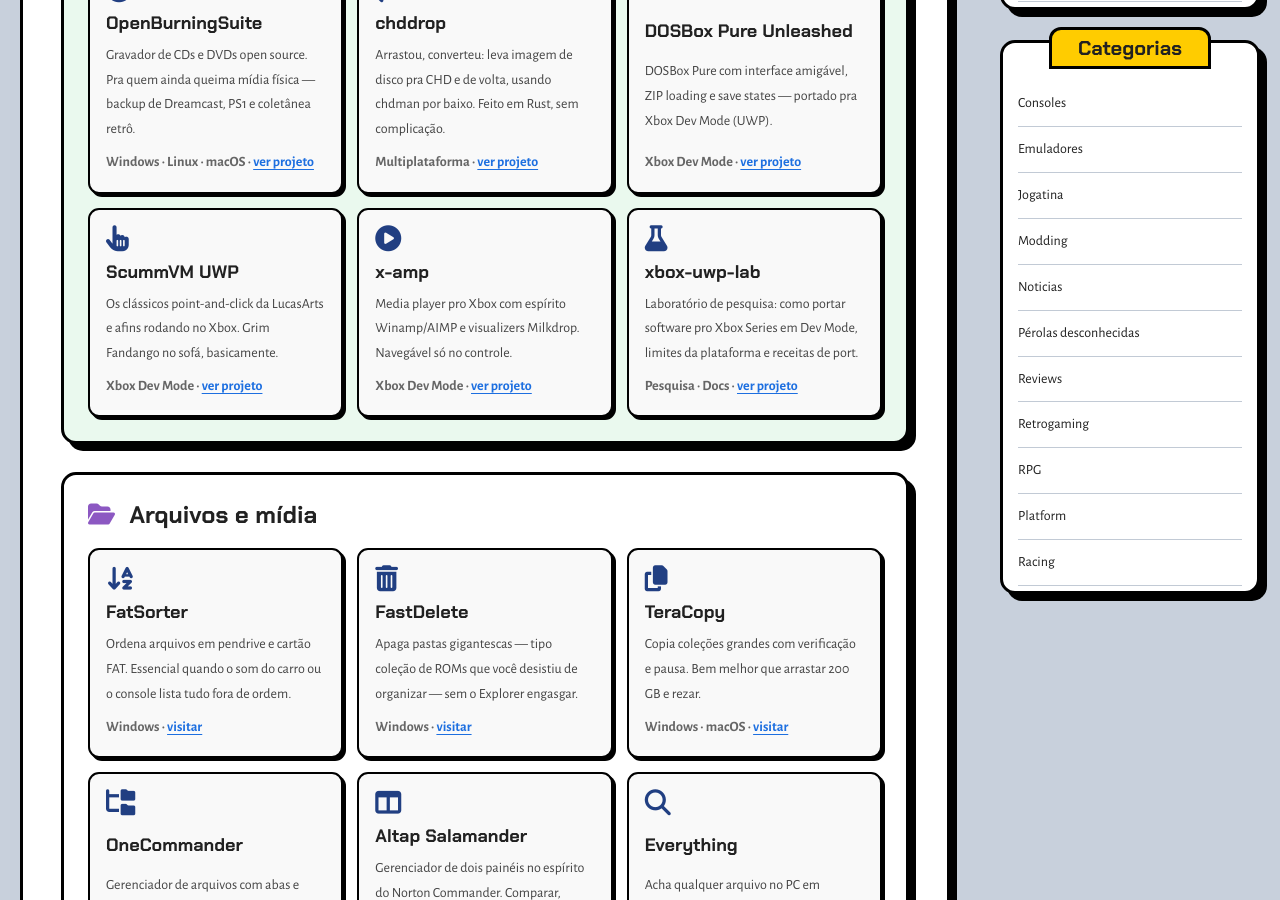
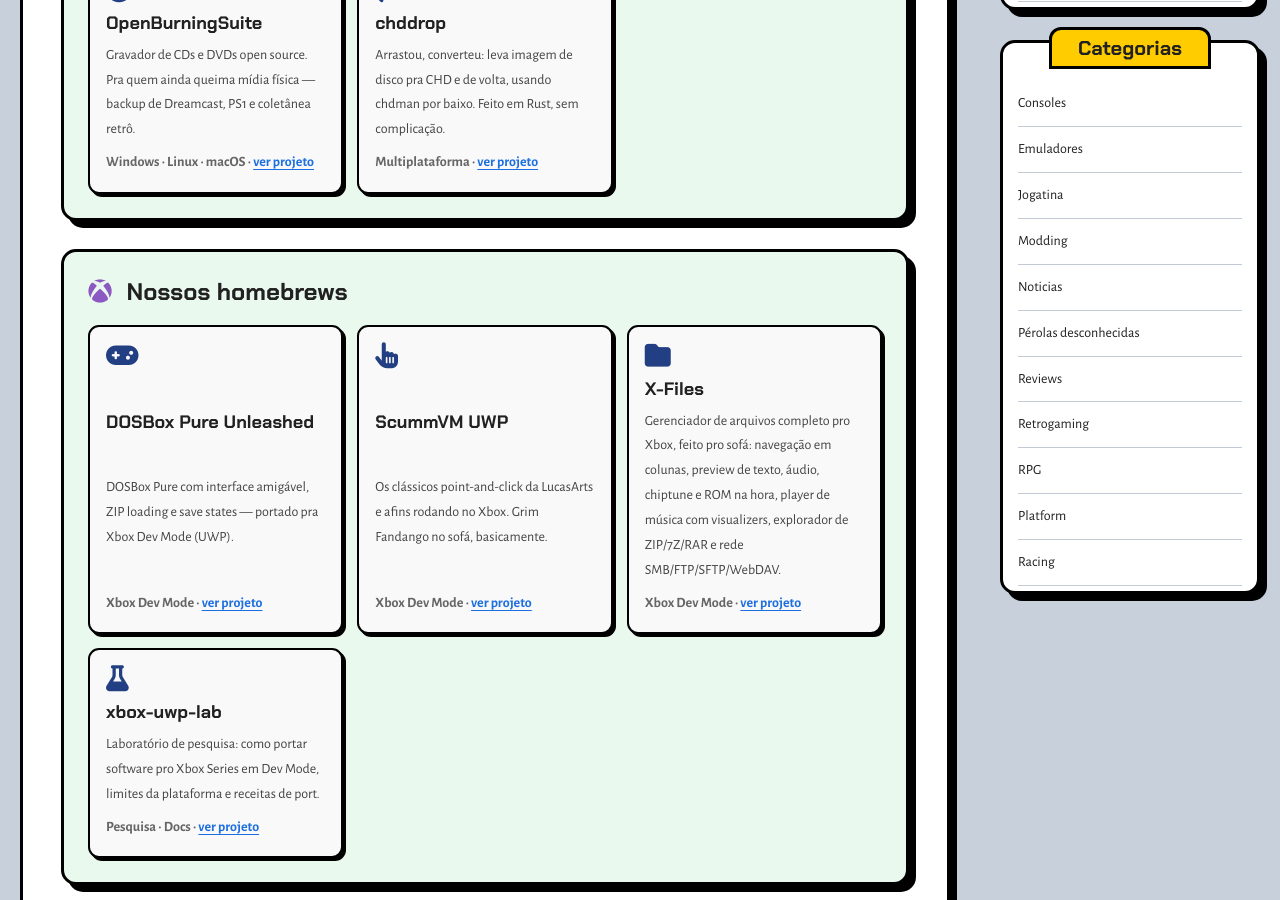
Before and after one commit to marcelofrau/trespordez, a Jekyll site: the page built from _pages/softwares.md, in a window 1280 px wide and 900 px high, scrolled down 1096 px. Built offline with Jekyll 4.4.1, drawn with Linux system fonts in a browser that asks for light colours; comment, search, counter and statistics services are not loaded.

Commit message:
feat: split own software into softwares and homebrews, add X-Files, drop x-amp

```diff
--- a/_pages/softwares.md
+++ b/_pages/softwares.md
@@ -15,9 +15,12 @@
 <a href="https://github.com/tres-por-dez/gamelistify/" class="software-card"><i class="fa-solid fa-list-check" aria-hidden="true"></i><strong>Gamelistify</strong><span>Editor de gamelists.xml pra deixar a biblioteca do EmulationStation/RetroPie organizada sem editar XML na mão.</span><small>Windows · Linux · <span class="card-link">ver projeto</span></small></a>
 <a href="https://github.com/marcelofrau/OpenBurningSuite" class="software-card"><i class="fa-solid fa-compact-disc" aria-hidden="true"></i><strong>OpenBurningSuite</strong><span>Gravador de CDs e DVDs open source. Pra quem ainda queima mídia física — backup de Dreamcast, PS1 e coletânea retrô.</span><small>Windows · Linux · macOS · <span class="card-link">ver projeto</span></small></a>
 <a href="https://github.com/marcelofrau/chddrop" class="software-card"><i class="fa-solid fa-right-left" aria-hidden="true"></i><strong>chddrop</strong><span>Arrastou, converteu: leva imagem de disco pra CHD e de volta, usando chdman por baixo. Feito em Rust, sem complicação.</span><small>Multiplataforma · <span class="card-link">ver projeto</span></small></a>
+</div></section>
+
+<section class="software-section software-own"><h2><i class="fa-brands fa-xbox" aria-hidden="true"></i> Nossos homebrews</h2><div class="software-grid">
 <a href="https://github.com/marcelofrau/dosbox-pure-unleashed" class="software-card"><i class="fa-solid fa-gamepad" aria-hidden="true"></i><strong>DOSBox Pure Unleashed</strong><span>DOSBox Pure com interface amigável, ZIP loading e save states — portado pra Xbox Dev Mode (UWP).</span><small>Xbox Dev Mode · <span class="card-link">ver projeto</span></small></a>
 <a href="https://github.com/marcelofrau/scummvm-uwp" class="software-card"><i class="fa-solid fa-hand-pointer" aria-hidden="true"></i><strong>ScummVM UWP</strong><span>Os clássicos point-and-click da LucasArts e afins rodando no Xbox. Grim Fandango no sofá, basicamente.</span><small>Xbox Dev Mode · <span class="card-link">ver projeto</span></small></a>
-<a href="https://github.com/marcelofrau/x-amp" class="software-card"><i class="fa-solid fa-circle-play" aria-hidden="true"></i><strong>x-amp</strong><span>Media player pro Xbox com espírito Winamp/AIMP e visualizers Milkdrop. Navegável só no controle.</span><small>Xbox Dev Mode · <span class="card-link">ver projeto</span></small></a>
+<a href="https://github.com/marcelofrau/x-files-uwp" class="software-card"><i class="fa-solid fa-folder" aria-hidden="true"></i><strong>X-Files</strong><span>Gerenciador de arquivos completo pro Xbox, feito pro sofá: navegação em colunas, preview de texto, áudio, chiptune e ROM na hora, player de música com visualizers, explorador de ZIP/7Z/RAR e rede SMB/FTP/SFTP/WebDAV.</span><small>Xbox Dev Mode · <span class="card-link">ver projeto</span></small></a>
 <a href="https://github.com/marcelofrau/xbox-uwp-lab" class="software-card"><i class="fa-solid fa-flask" aria-hidden="true"></i><strong>xbox-uwp-lab</strong><span>Laboratório de pesquisa: como portar software pro Xbox Series em Dev Mode, limites da plataforma e receitas de port.</span><small>Pesquisa · Docs · <span class="card-link">ver projeto</span></small></a>
 </div></section>
 
```
